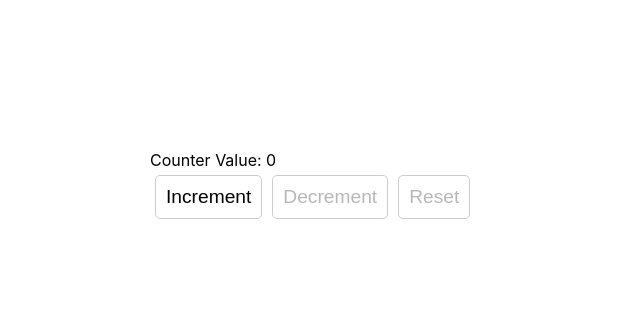
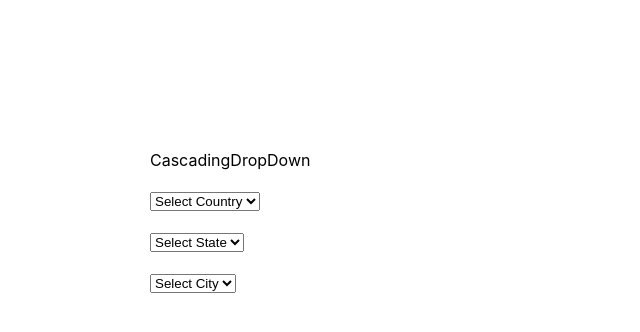
Before and after one commit to jaishree239/Google-Clone, a React (Create React App) app: page / in a window 1280 px wide. Shown: the top 332 px of the page, without its empty margins (0-640 px from the left). Built offline with nearby package versions, Linux system fonts and the light colour scheme; no server answers.

Commit message:
cascading-drop-down

```diff
--- a/src/App.js
+++ b/src/App.js
@@ -16,8 +16,9 @@ import AutoComplete from './component/autoComplete/AutoComplete';
 import LoadMore from './component/loadMore/LoadMore';
 import InfiniteScroll from './component/infiniteScroll/InfiniteScroll';
 import ReactCounter from './component/reactCounter/ReactCounter';
+import CascadingDropDown from './component/cascadingDropDown/CascadingDropDown';
+
 import ReduxCounter from './componentUsingRedux/reduxCounter/ReduxCounter';
-
 function App() {
   return (
     // <div className="app">
@@ -40,7 +41,11 @@ function App() {
 {/* <LoadMore /> */}
 {/* <InfiniteScroll /> */}
 {/* <ReactCounter /> */}
-<ReduxCounter />
+<CascadingDropDown />
+
+{/* Redux  Stuff*/}
+{/* <ReduxCounter /> */}
+
     </div>
   );
 }
--- a/src/component/apiCall/ApiCall.js
+++ b/src/component/apiCall/ApiCall.js
@@ -20,22 +20,16 @@ const ApiCall = () => {
 
 //     }
     const fetchApi = async ()=>{
-        try {
-            const res = await fetch('https://jsonplaceholder.typicode.com/todos')
-            const json =  await res.json()
+         const res = await fetch('https://jsonplaceholder.typicode.com/todos')
+         const json =  await res.json()
+            setTodo(json)
+        //   console.log('json', json)
+    }
 
-          setTodo(json)
-        //   console.log('json', json)
-
-
-
-        } catch (error) {
-console.error('error in data fetching', error)
-        }
-
-    }
     useEffect(()=>{
-        fetchApi()
+        fetchApi().catch((err)=>{
+            console.log('err', err)
+        })
     },[])
 
   return (
--- /dev/null
+++ b/src/component/cascadingDropDown/CascadingDropDown.js
@@ -0,0 +1,45 @@
+import React, {useState, useEffect} from 'react'
+
+const CascadingDropDown = () => {
+    const [country, setCountry] = useState([])
+
+    const apiCall = async ()=> {
+        const res = await fetch('https://pkgstore.datahub.io/core/world-cities/world-cities_json/data/5b3dd46ad10990bca47b04b4739a02ba/world-cities_json.json')
+        const json = await res.json()
+        console.log('json', json)
+    }
+
+    useEffect(()=>{
+        apiCall().catch(err =>{
+            console.log('err', err)
+        })
+    },[])
+
+
+  return (
+    <div style={{margin:'150px'}}>
+        CascadingDropDown
+        <div style={{margin:'20px 0', }}>
+            <select>
+                <option>Select Country</option>
+                <option>Country</option>
+            </select>
+        </div>
+        <div style={{marginBottom:'20px'}}>
+            <select>
+                <option>Select State</option>
+                <option>State</option>
+            </select>
+        </div>
+        <div>
+            <select>
+                <option>Select City</option>
+                <option>City</option>
+            </select>
+        </div>
+
+        </div>
+  )
+}
+
+export default CascadingDropDown
```
